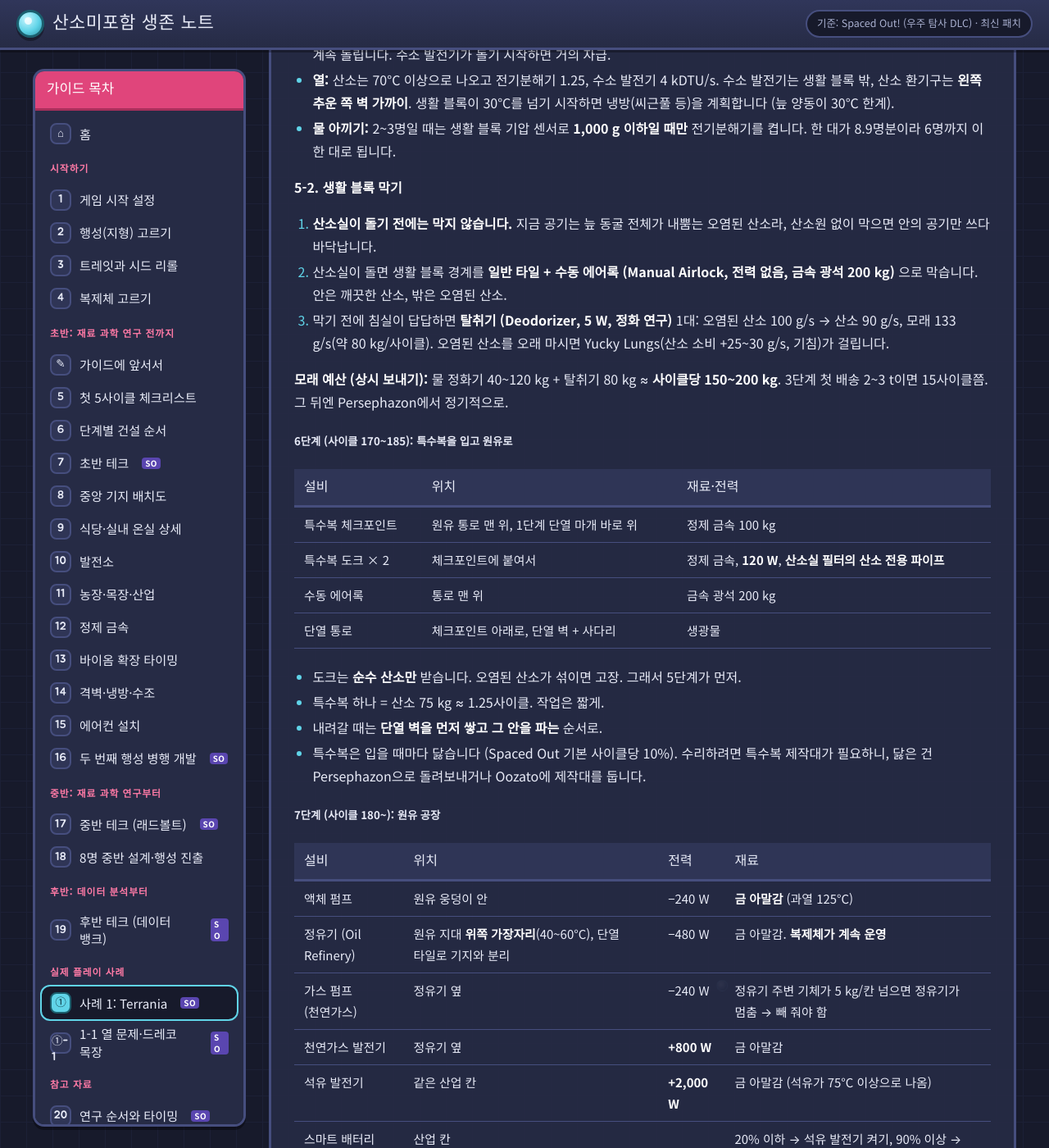
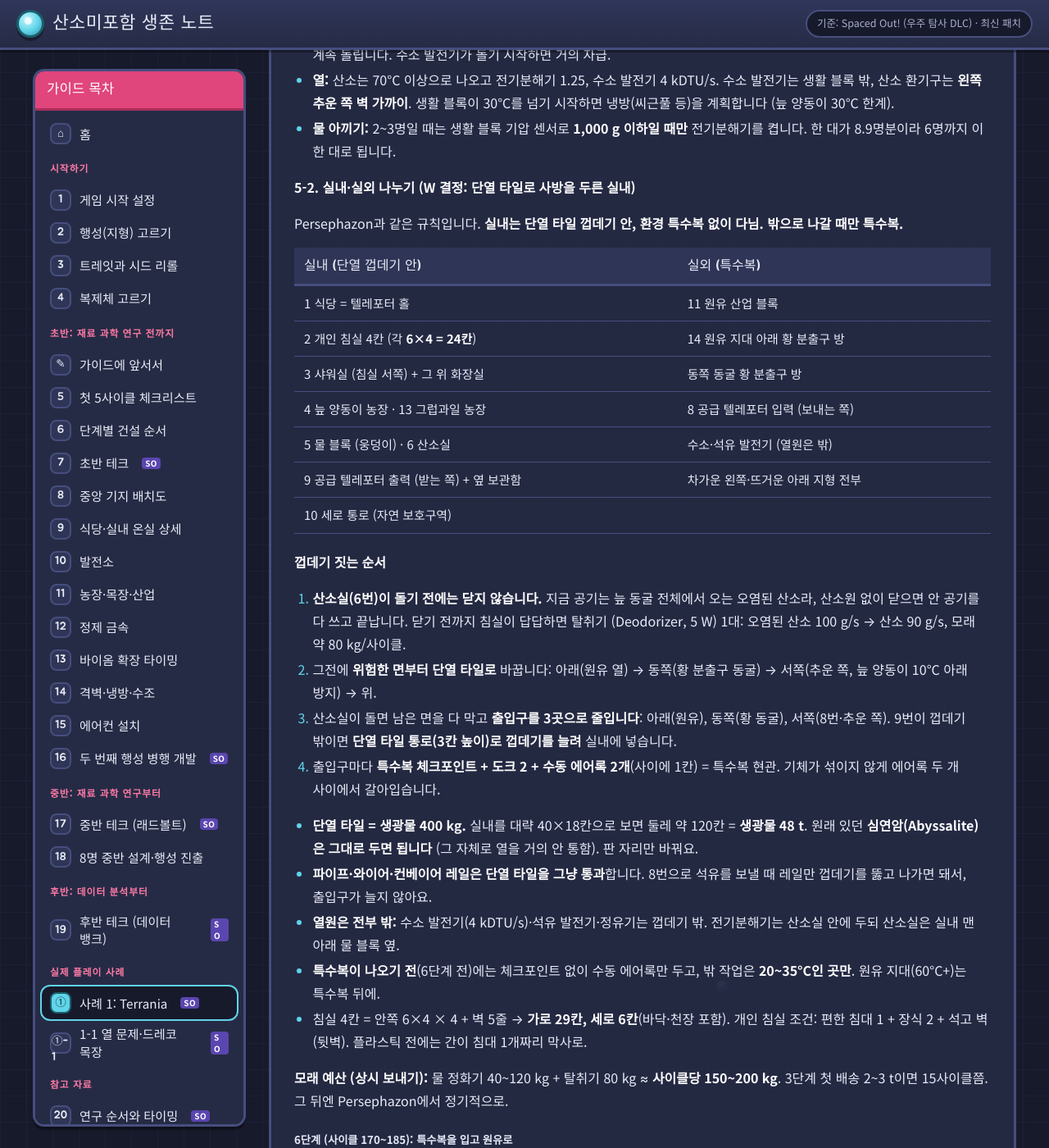
Before and after one commit to zaGamer95/oni, a Jekyll site: the page built from guide/case-1-terrania.md, in a window 1280 px wide and 1400 px high, scrolled down 19656 px. Shown: the whole window at 82% size. Built offline with Jekyll 4.4.1, drawn with Linux system fonts in a browser that asks for light colours; some of the changed text lies outside the part shown.

Commit message:
사례 1: 단열 껍데기로 실내·실외 구분, 특수복 현관 3곳, 개인 침실 24칸
Co-Authored-By: Claude Opus 5.5 <noreply@anthropic.com>
Claude-Session: https://claude.ai/code/session_01D1TBnT1yF8pM5xSTZGRxQ6

```diff
--- a/guide/case-1-terrania.md
+++ b/guide/case-1-terrania.md
@@ -382,11 +382,32 @@ description: W의 실제 Spaced Out! 판(Terrania 클러스터)을 처음 시드
 - **열:** 산소는 70°C 이상으로 나오고 전기분해기 1.25, 수소 발전기 4 kDTU/s. 수소 발전기는 생활 블록 밖, 산소 환기구는 **왼쪽 추운 쪽 벽 가까이**. 생활 블록이 30°C를 넘기 시작하면 냉방(씨근풀 등)을 계획합니다 (늪 양동이 30°C 한계).
 - **물 아끼기:** 2~3명일 때는 생활 블록 기압 센서로 **1,000 g 이하일 때만** 전기분해기를 켭니다. 한 대가 8.9명분이라 6명까지 이 한 대로 됩니다.
 
-**5-2. 생활 블록 막기**
+**5-2. 실내·실외 나누기 (W 결정: 단열 타일로 사방을 두른 실내)**
 
-1. **산소실이 돌기 전에는 막지 않습니다.** 지금 공기는 늪 동굴 전체가 내뿜는 오염된 산소라, 산소원 없이 막으면 안의 공기만 쓰다 바닥납니다.
-2. 산소실이 돌면 생활 블록 경계를 **일반 타일 + 수동 에어록 (Manual Airlock, 전력 없음, 금속 광석 200 kg)** 으로 막습니다. 안은 깨끗한 산소, 밖은 오염된 산소.
-3. 막기 전에 침실이 답답하면 **탈취기 (Deodorizer, 5 W, 정화 연구)** 1대: 오염된 산소 100 g/s → 산소 90 g/s, 모래 133 g/s(약 80 kg/사이클). 오염된 산소를 오래 마시면 Yucky Lungs(산소 소비 +25~30 g/s, 기침)가 걸립니다.
+Persephazon과 같은 규칙입니다. **실내는 단열 타일 껍데기 안, 환경 특수복 없이 다님. 밖으로 나갈 때만 특수복.**
+
+| 실내 (단열 껍데기 안) | 실외 (특수복) |
+|---|---|
+| 1 식당 = 텔레포터 홀 | 11 원유 산업 블록 |
+| 2 개인 침실 4칸 (각 **6×4 = 24칸**) | 14 원유 지대 아래 황 분출구 방 |
+| 3 샤워실 (침실 서쪽) + 그 위 화장실 | 동쪽 동굴 황 분출구 방 |
+| 4 늪 양동이 농장 · 13 그럽과일 농장 | 8 공급 텔레포터 입력 (보내는 쪽) |
+| 5 물 블록 (웅덩이) · 6 산소실 | 수소·석유 발전기 (열원은 밖) |
+| 9 공급 텔레포터 출력 (받는 쪽) + 옆 보관함 | 차가운 왼쪽·뜨거운 아래 지형 전부 |
+| 10 세로 통로 (자연 보호구역) | |
+
+**껍데기 짓는 순서**
+
+1. **산소실(6번)이 돌기 전에는 닫지 않습니다.** 지금 공기는 늪 동굴 전체에서 오는 오염된 산소라, 산소원 없이 닫으면 안 공기를 다 쓰고 끝납니다. 닫기 전까지 침실이 답답하면 탈취기 (Deodorizer, 5 W) 1대: 오염된 산소 100 g/s → 산소 90 g/s, 모래 약 80 kg/사이클.
+2. 그전에 **위험한 면부터 단열 타일로** 바꿉니다: 아래(원유 열) → 동쪽(황 분출구 동굴) → 서쪽(추운 쪽, 늪 양동이 10°C 아래 방지) → 위.
+3. 산소실이 돌면 남은 면을 다 막고 **출입구를 3곳으로 줄입니다**: 아래(원유), 동쪽(황 동굴), 서쪽(8번·추운 쪽). 9번이 껍데기 밖이면 **단열 타일 통로(3칸 높이)로 껍데기를 늘려** 실내에 넣습니다.
+4. 출입구마다 **특수복 체크포인트 + 도크 2 + 수동 에어록 2개**(사이에 1칸) = 특수복 현관. 기체가 섞이지 않게 에어록 두 개 사이에서 갈아입습니다.
+
+- **단열 타일 = 생광물 400 kg.** 실내를 대략 40×18칸으로 보면 둘레 약 120칸 = **생광물 48 t**. 원래 있던 **심연암(Abyssalite)은 그대로 두면 됩니다** (그 자체로 열을 거의 안 통함). 판 자리만 바꿔요.
+- **파이프·와이어·컨베이어 레일은 단열 타일을 그냥 통과**합니다. 8번으로 석유를 보낼 때 레일만 껍데기를 뚫고 나가면 돼서, 출입구가 늘지 않아요.
+- **열원은 전부 밖:** 수소 발전기(4 kDTU/s)·석유 발전기·정유기는 껍데기 밖. 전기분해기는 산소실 안에 두되 산소실은 실내 맨 아래 물 블록 옆.
+- **특수복이 나오기 전**(6단계 전)에는 체크포인트 없이 수동 에어록만 두고, 밖 작업은 **20~35°C인 곳만**. 원유 지대(60°C+)는 특수복 뒤에.
+- 침실 4칸 = 안쪽 6×4 × 4 + 벽 5줄 → **가로 29칸, 세로 6칸**(바닥·천장 포함). 개인 침실 조건: 편한 침대 1 + 장식 2 + 석고 벽(뒷벽). 플라스틱 전에는 간이 침대 1개짜리 막사로.
 
 **모래 예산 (상시 보내기):** 물 정화기 40~120 kg + 탈취기 80 kg ≈ **사이클당 150~200 kg**. 3단계 첫 배송 2~3 t이면 15사이클쯤. 그 뒤엔 Persephazon에서 정기적으로.
 
@@ -487,6 +508,9 @@ description: W의 실제 Spaced Out! 판(Terrania 클러스터)을 처음 시드
 
 **순서: 원유 지형(11·14·15번)은 환경 특수복이 생긴 뒤에.** 원유 지대는 60°C가 넘고 한 번 화상 직전까지 갔으니, 특수복 연구 전에는 그 경계를 단열 타일로 막는 것까지만 합니다. 그때까지 주식은 늪 양동이(4번)이고, 그럽과일(13번)은 14번 황 방이 돌기 시작한 뒤에 심어요. 오른쪽의 다른 분출구는 **이산화탄소 분출구라 쓰지 않습니다** (막아 두기만).
 
+> 실내·실외 구분(단열 껍데기, 특수복 현관 3곳)은 [5-2](#5단계-사이클-155175-밀폐-산소실--생활-블록-격리)에 정리했습니다.
+{: .tip}
+
 > W 확인 (사이클 142): **9번(위, 슈트)이 받는 쪽, 8번(왼쪽 아래, 적재기)이 보내는 쪽**입니다. 생활 공간은 개인 침실 4칸 → 바로 서쪽 샤워실 → 그 위 화장실, 식당은 텔레포터 홀로 W가 정했어요. 배치도 그림(v2)의 2·3·7번 위치는 이 표가 우선입니다.
 {: .warn}
 
```
